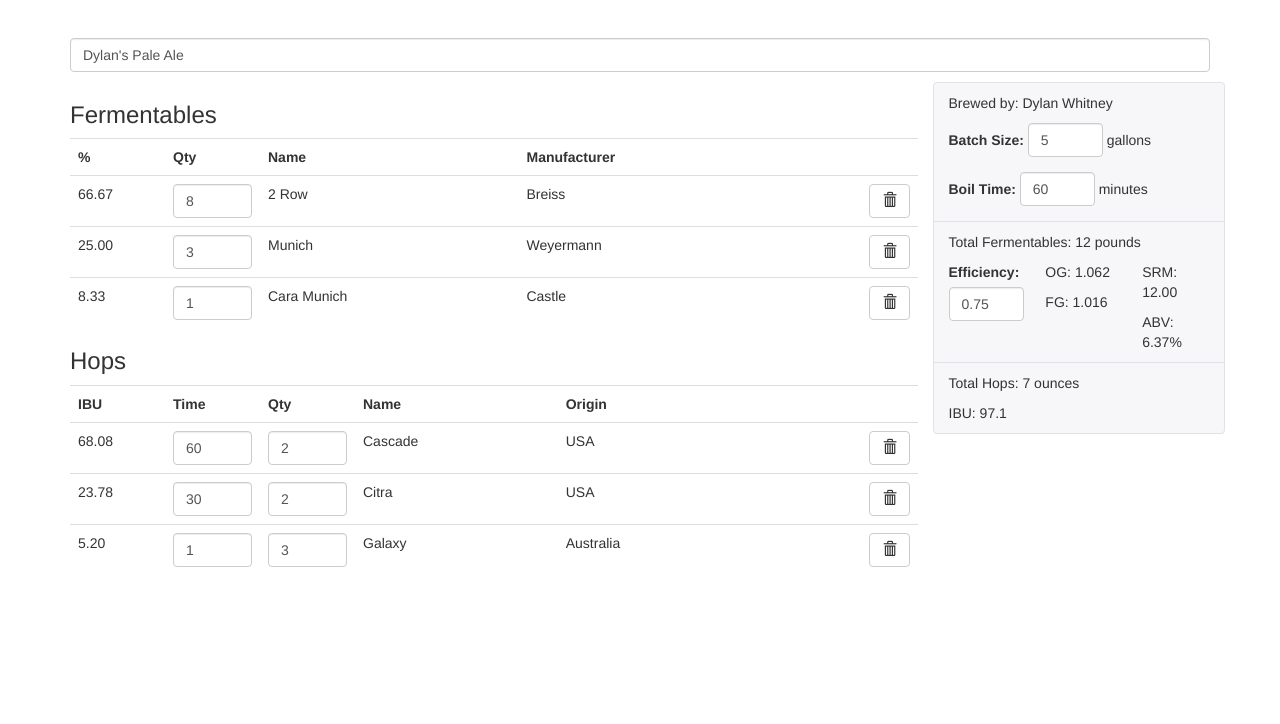
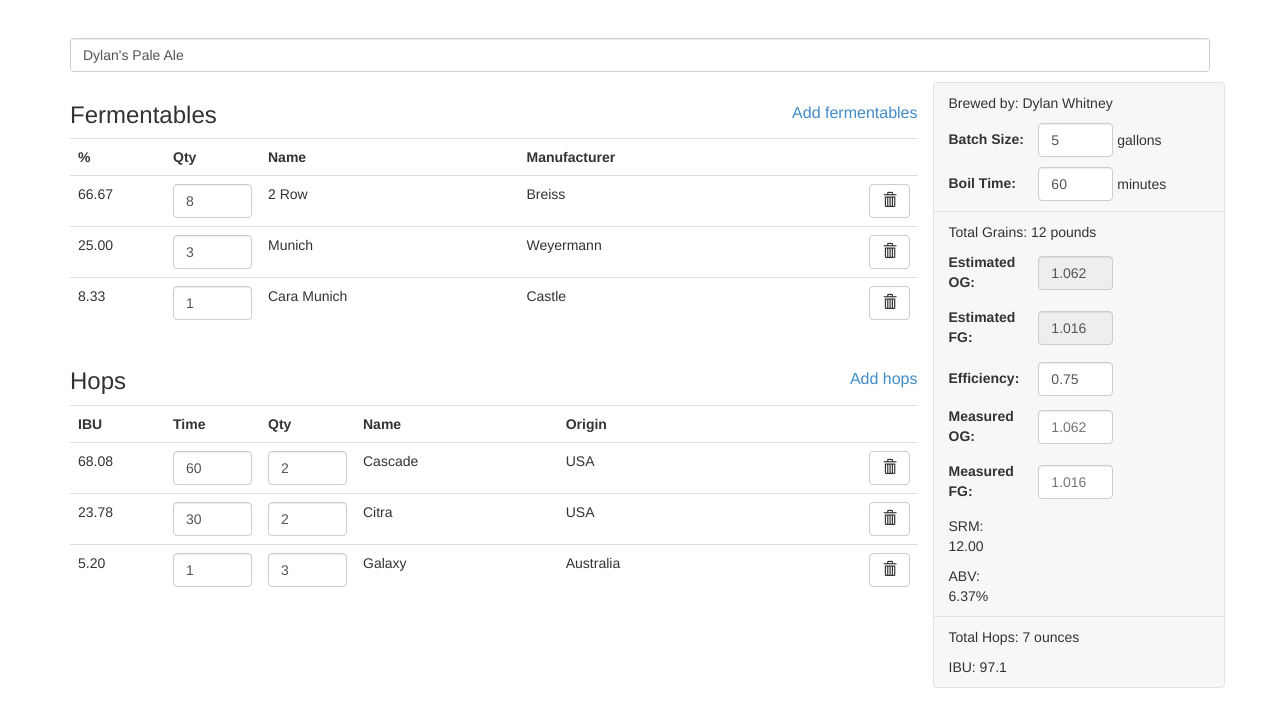
Before and after one commit to OwlbearMedia/zymology-redux, a website: page app/index.html in a window 1280 px wide. Shown: the part 54-778 px from the top of the page. Drawn offline with Linux system fonts and the light colour scheme.

Commit message:
Some UI updates

```diff
--- a/app/index.html
+++ b/app/index.html
@@ -21,7 +21,8 @@
 
 			<div class="row">
 				<div class="col-md-9">
-					<h3>Fermentables</h3>
+					<h3 class="pull-left">Fermentables</h3>
+					<a href="#" id="add-fermentables" class="add-btn">Add fermentables</a>
 					<div class="table-responsive">
 						<table class="table">
 							<tr>
@@ -32,7 +33,7 @@
 							</tr>
 							<tr ng-repeat="fermentable in recipe.fermentables | orderBy:'-quantity'">
 								<td class="qty">{{ fermentablePercent(fermentable) }}</td>
-								<td class="qty"><input name="fermentable-quantity" type="number" min="0" step="0.25" class="form-control" ng-model="fermentable.quantity" ng-model-options="{ updateOn: 'change' }"></td>
+								<td class="qty"><input name="fermentable-quantity" type="number" min="0" step="0.1" class="form-control" ng-model="fermentable.quantity" ng-model-options="{ updateOn: 'change' }"></td>
 								<td>{{ fermentable.name }}</td>
 								<td>{{ fermentable.manufacturer }}</td>
 								<td><button type="button" class="btn btn-default delete" ng-click="delete('fermentables', $index)"><span class="glyphicon glyphicon-trash"></span></button></td>
@@ -40,7 +41,8 @@
 						</table>
 					</div>
 
-					<h3>Hops</h3>
+					<h3 class="pull-left">Hops</h3>
+					<a href="#" id="add-hops" class="add-btn">Add hops</a>
 					<div class="table-responsive">
 						<table class="table">
 							<tr>
@@ -53,7 +55,7 @@
 							<tr ng-repeat="hop in recipe.hops | orderBy:'-time'">
 								<td class="qty">{{ ibu(hop).toFixed(2) }}</td>
 								<td class="qty"><input name="hop-time" type="number" min="0" max="{{ recipe.boil_time }}" class="form-control" value="{{ hop.time }}" ng-model="hop.time" ng-model-options="{ updateOn: 'change' }"></td>
-								<td class="qty"><input name="hop-quantity" type="number" min="0" step="0.25" class="form-control" value="{{ hop.quantity }}" ng-model="hop.quantity" ng-model-options="{ updateOn: 'change' }"></td>
+								<td class="qty"><input name="hop-quantity" type="number" min="0" step="0.1" class="form-control" value="{{ hop.quantity }}" ng-model="hop.quantity" ng-model-options="{ updateOn: 'change' }"></td>
 								<td>{{ hop.name }}</td>
 								<td>{{ hop.origin }}</td>
 								<td><button type="button" class="btn btn-default delete" ng-click="delete('hops', $index)"><span class="glyphicon glyphicon-trash"></span></button></td>
@@ -68,23 +70,39 @@
 								<p>Brewed by: {{ recipe.brewer }}</p>
 								<div class="form-group">
 									<label for="batch-size">Batch Size:</label>
-									<input name="batch-size" id="batch-size" class="form-control" type="number" ng-model="recipe.batch_size"/> gallons
+									<input name="batch-size" id="batch-size" class="form-control" type="number" ng-model="recipe.batch_size"/>
+									<span class="units"> gallons</span>
 								</div>
 								<div class="form-group">
 									<label for="boil-time">Boil Time:</label>
 									<input name="batch-size" id="batch-size" class="form-control" type="number" ng-model="recipe.boil_time"/> minutes
 								</div>
 							</div>
+
 							<div class="sub-group col-md-12 col-sm-4">
-								<p>Total Fermentables: {{ totalFermentables() }} pounds</p>
+								<p>Total Grains: {{ totalFermentables() }} pounds</p>
+								<div class="form-group">
+									<label for="og" title="">Estimated OG:</label>
+									<input name="og" id="og" class="form-control" type="number" step=".001" value="{{ og().toFixed(3) }}" readonly="readonly"/>
+								</div>
+								<div class="form-group">
+									<label for="fg" title="">Estimated FG:</label>
+									<input name="fg" id="fg" class="form-control" type="number" step=".001" value="{{ fg().toFixed(3) }}" readonly="readonly"/>
+								</div>
+								<div class="form-group">
+									<label for="efficiency">Efficiency:</label>
+									<input name="efficiency" id="efficiency" type="number" step=".01" min="0" max="1" class="form-control" ng-model="recipe.efficiency"/>
+								</div>
+								<div class="form-group">
+									<label for="og" title="">Measured OG:</label>
+									<input name="og" id="og" class="form-control" type="number" step=".001" placeholder="{{ og().toFixed(3) }}" ng-model="recipe.gravity.og"/>
+								</div>
+								<div class="form-group">
+									<label for="fg" title="">Measured FG:</label>
+									<input name="fg" id="fg" class="form-control" type="number" step=".001" placeholder="{{ fg().toFixed(3) }}" ng-model="recipe.gravity.fg"/>
+								</div>
+
 								<div class="row">
-									<div class="col-xs-4">
-										<label for="efficiency">Efficiency:</label>
-										<input name="efficiency" id="efficiency" type="number" step=".01" min="0" max="1" class="form-control" ng-model="recipe.efficiency"></div>
-									<div class="col-xs-4">
-										<p>OG: {{ og().toFixed(3) }}<p>
-										<p>FG: {{ fg().toFixed(3) }}</p>
-									</div>
 									<div class="col-xs-4">
 										<p>SRM: {{ srm().toFixed(2) }}</p>
 										<p>ABV: {{ abv().toFixed(2) }}% </p>
--- a/app/scripts/app.js
+++ b/app/scripts/app.js
@@ -6,6 +6,10 @@ var model = {
 	boil_time: 60,
 	efficiency: 0.75,
 	attenuation: 0.75,
+	gravity: {
+		og: null,
+		fg: null
+	},
 	fermentables: [
 		{
 			name: '2 Row',
--- a/app/styles/zymology-redux.css
+++ b/app/styles/zymology-redux.css
@@ -1,8 +1,26 @@
+/* Bootstrap overrides */
+.form-group {
+	margin-bottom: 10px;
+}
+.form-control[type="number"] {
+	padding: 6px 6px 6px 12px;
+}
+
+/* Styles */
+body {
+	margin-bottom: 30px;
+}
 th {
 	text-transform: capitalize;
 }
 td.qty, th.qty {
 	width: 95px
+}
+.add-btn {
+	float: right;
+	font-size: 16px;
+	margin-bottom: 10px;
+	margin-top: 20px;
 }
 button.delete {
 	float: right;
@@ -20,6 +38,10 @@ button.delete {
 	border-top: 1px solid #e1e1e8;
 	padding-top: 10px;
 }
+.stats label {
+	vertical-align: middle;
+	width: 33%;
+}
 .stats input {
 	display: inline-block;
 	width: 75px;
```
Also changed, not shown: app/scripts/zymology-redux.js.
